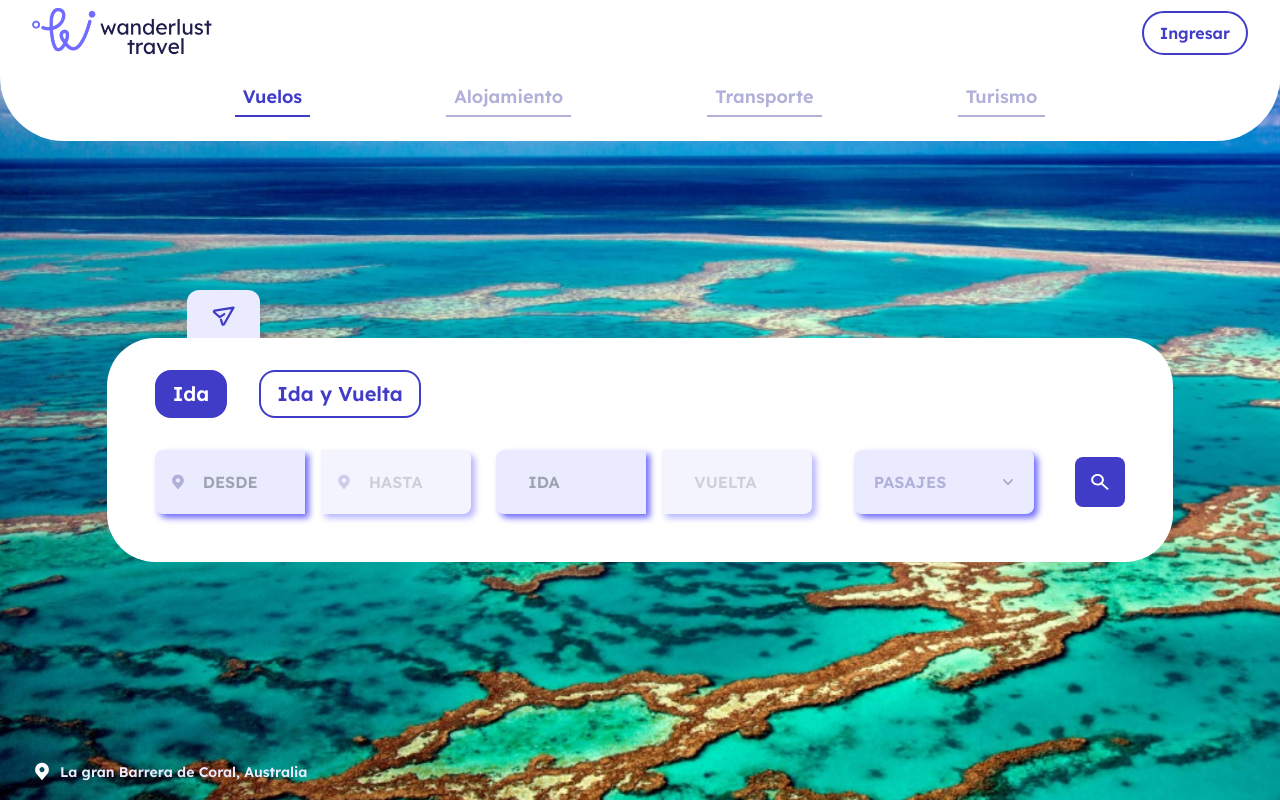
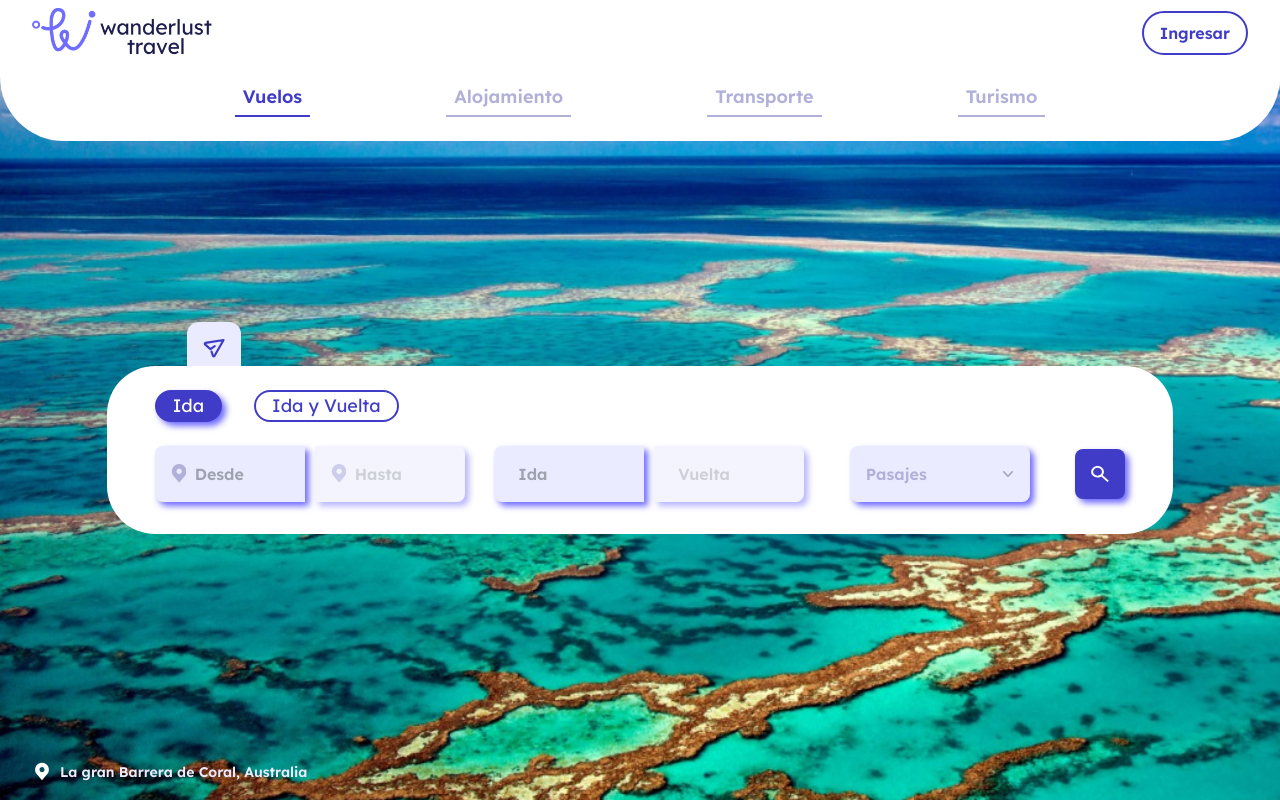
Before and after one commit to Slisandro/wanderlust_frontend, a Next.js app: page / in a window 1280 px wide. Built offline with nearby package versions, Linux system fonts and the light colour scheme.

Commit message:
styles in flights menu

```diff
--- a/src/modules/vuelos/components/airplane-chip-component.tsx
+++ b/src/modules/vuelos/components/airplane-chip-component.tsx
@@ -2,8 +2,8 @@ import React from 'react'
 
 function AirplaneChipComponent() {
     return (
-        <div className="absolute top-[-3rem] left-20 bg-[#EBEBFF] h-[5rem] z-0 rounded-xl px-6 pt-4">
-            <svg width="25" height="20" viewBox="0 0 31 27" fill="none" xmlns="http://www.w3.org/2000/svg">
+        <div className="absolute top-[-2.75rem] left-20 bg-[#EBEBFF] h-[5rem] z-0 rounded-xl px-4 pt-4">
+            <svg width="22" height="20" viewBox="0 0 31 27" fill="none" xmlns="http://www.w3.org/2000/svg">
                 <path
                     d="M16.5474 10.8584L10.452 15.0718L2.82985 8.40268C2.78434 8.36476 2.74307 8.32204 2.70674 8.27528C2.17217 7.55043 2.63581 6.47102 3.57943 6.31964L29.0102 2.24363L16.2111 24.5936C15.7422 25.4141 14.5889 25.4737 14.0903 24.7436C14.0475 24.6772 14.0145 24.605 13.9923 24.5291L12.0664 18.5094"
                     stroke="#403CC7" strokeWidth="3" strokeLinecap="round" strokeLinejoin="round" />
--- a/src/modules/vuelos/components/count-people-dropdown-component.tsx
+++ b/src/modules/vuelos/components/count-people-dropdown-component.tsx
@@ -16,7 +16,7 @@ function CountDropdownPeopleComponent() {
             <button
                 type="button"
                 onClick={handleClick}
-                className="text-large font-[600] uppercase p-[1.25rem] bg-[#EBEBFF] w-[180px] shadow-default text-[#B0B0D9] font-semibold rounded-lg flex items-center justify-between"
+                className="text-large font-[600] p-4 bg-[#EBEBFF] w-[180px] shadow-default text-[#B0B0D9] font-semibold rounded-lg flex items-center justify-between"
                 id="menu-button"
                 aria-expanded="true"
                 aria-haspopup="true"
--- a/src/modules/vuelos/components/search-flights-component.tsx
+++ b/src/modules/vuelos/components/search-flights-component.tsx
@@ -9,44 +9,44 @@ function SearchFlightComponent() {
 
     return (
         <div className="w-full flex items-center justify-between">
-            <div className="flex gap-4">
+            <div className="flex gap-[10px]">
                 <InputComponent
                     Icon={
-                        <svg className="pointer-events-none absolute top-1/2 transform -translate-y-1/2 left-4" width="14" height="15" viewBox="0 0 22 28" fill="none" xmlns="http://www.w3.org/2000/svg">
+                        <svg className="pointer-events-none absolute top-1/2 transform -translate-y-1/2 left-4" width="15" height="20" viewBox="0 0 20 30" fill="none" xmlns="http://www.w3.org/2000/svg">
                             <path d="M11 0C8.08369 0.00344047 5.28779 1.16347 3.22564 3.22563C1.16348 5.28778 0.00345217 8.08367 1.17029e-05 11C-0.00348119 13.3832 0.774992 15.7018 2.21601 17.6C2.21601 17.6 2.51601 17.995 2.56501 18.052L11 28L19.439 18.047C19.483 17.994 19.784 17.6 19.784 17.6L19.785 17.597C21.2253 15.6996 22.0034 13.3821 22 11C21.9966 8.08367 20.8365 5.28778 18.7744 3.22563C16.7122 1.16347 13.9163 0.00344047 11 0ZM11 15C10.2089 15 9.43553 14.7654 8.77773 14.3259C8.11993 13.8864 7.60724 13.2616 7.30449 12.5307C7.00174 11.7998 6.92253 10.9956 7.07687 10.2196C7.23121 9.44372 7.61217 8.73098 8.17158 8.17157C8.73099 7.61216 9.44373 7.2312 10.2197 7.07686C10.9956 6.92252 11.7998 7.00173 12.5307 7.30448C13.2616 7.60723 13.8864 8.11992 14.3259 8.77772C14.7654 9.43552 15 10.2089 15 11C14.9987 12.0605 14.5768 13.0771 13.827 13.827C13.0771 14.5768 12.0605 14.9987 11 15Z" fill="#B0B0D9" />
                         </svg>
                     }
                     placeholder={"Desde"}
                     disabled={from}
                     styleContainer={"relative text-gray-400 focus-within:text-gray-600 flex items-center w-[150px]"}
-                    styleInput={"text-large font-[600] uppercase bg-[#EBEBFF] shadow-default text-[#B0B0D9] rounded-l-lg py-[1.25rem] pl-12 w-full"}
+                    styleInput={"text-md font-[600] bg-[#EBEBFF] shadow-default text-[#B0B0D9] rounded-l-lg py-4 pl-10 w-full outline-none"}
                 />
                 <InputComponent
                     Icon={
-                        <svg className="pointer-events-none absolute top-1/2 transform -translate-y-1/2 left-4" width="14" height="15" viewBox="0 0 22 28" fill="none" xmlns="http://www.w3.org/2000/svg">
+                        <svg className="pointer-events-none absolute top-1/2 transform -translate-y-1/2 left-4" width="15" height="20" viewBox="0 0 20 30" fill="none" xmlns="http://www.w3.org/2000/svg">
                             <path d="M11 0C8.08369 0.00344047 5.28779 1.16347 3.22564 3.22563C1.16348 5.28778 0.00345217 8.08367 1.17029e-05 11C-0.00348119 13.3832 0.774992 15.7018 2.21601 17.6C2.21601 17.6 2.51601 17.995 2.56501 18.052L11 28L19.439 18.047C19.483 17.994 19.784 17.6 19.784 17.6L19.785 17.597C21.2253 15.6996 22.0034 13.3821 22 11C21.9966 8.08367 20.8365 5.28778 18.7744 3.22563C16.7122 1.16347 13.9163 0.00344047 11 0ZM11 15C10.2089 15 9.43553 14.7654 8.77773 14.3259C8.11993 13.8864 7.60724 13.2616 7.30449 12.5307C7.00174 11.7998 6.92253 10.9956 7.07687 10.2196C7.23121 9.44372 7.61217 8.73098 8.17158 8.17157C8.73099 7.61216 9.44373 7.2312 10.2197 7.07686C10.9956 6.92252 11.7998 7.00173 12.5307 7.30448C13.2616 7.60723 13.8864 8.11992 14.3259 8.77772C14.7654 9.43552 15 10.2089 15 11C14.9987 12.0605 14.5768 13.0771 13.827 13.827C13.0771 14.5768 12.0605 14.9987 11 15Z" fill="#B0B0D9" />
                         </svg>
                     }
                     placeholder={"Hasta"}
                     disabled={to}
                     styleContainer={"relative text-gray-400 focus-within:text-gray-600 flex items-center w-[150px]"}
-                    styleInput={"text-large font-[600] uppercase bg-[#EBEBFF] shadow-default text-[#B0B0D9] rounded-r-lg py-[1.25rem] pl-12 w-full"}
+                    styleInput={"text-md bg-[#EBEBFF] font-[600] shadow-default text-[#B0B0D9] rounded-r-lg py-[1rem] pl-10 w-full outline-none"}
                 />
             </div>
-            <div className="flex gap-4">
+            <div className="flex gap-[10px]">
                 <InputComponent
                     placeholder={"Ida"}
                     disabled={from}
-                    styleInput={"text-large font-[600] uppercase bg-[#EBEBFF] shadow-default text-[#B0B0D9] rounded-l-lg py-[1.25rem] pl-8 w-[150px]"}
+                    styleInput={"text-large font-[600] bg-[#EBEBFF] shadow-default text-[#B0B0D9] rounded-l-lg py-4 pl-6 w-[150px] outline-none"}
                 />
                 <InputComponent
                     placeholder={"Vuelta"}
                     disabled={to}
-                    styleInput={"text-large font-[600] uppercase bg-[#EBEBFF] shadow-default text-[#B0B0D9] rounded-r-lg py-[1.25rem] pl-8 w-[150px]"}
+                    styleInput={"text-large font-[600] bg-[#EBEBFF] shadow-default text-[#B0B0D9] rounded-r-lg py-4 pl-6 w-[150px] outline-none"}
                 />
             </div>
             <CountDropdownPeopleComponent />
-            <button className="text-large font-[600] uppercase rounded-lg bg-primary p-4 rounded-lg text-white font-semibold">
+            <button className="text-large font-[600] rounded-lg bg-primary p-4 rounded-lg text-white font-semibold shadow-default">
                 <svg width="18" height="18" viewBox="0 0 39 36" fill="none" xmlns="http://www.w3.org/2000/svg">
                     <path d="M35.65 35.25L22.2625 23.175C21.2 23.9417 19.9781 24.5486 18.5969 24.9958C17.2156 25.4431 15.7458 25.6667 14.1875 25.6667C10.3271 25.6667 7.06025 24.4604 4.387 22.048C1.71375 19.6356 0.376417 16.689 0.375 13.2083C0.375 9.72639 1.71233 6.77983 4.387 4.36867C7.06167 1.9575 10.3285 0.751278 14.1875 0.75C18.0479 0.75 21.3148 1.95622 23.988 4.36867C26.6613 6.78111 27.9986 9.72767 28 13.2083C28 14.6139 27.7521 15.9396 27.2562 17.1854C26.7604 18.4312 26.0875 19.5333 25.2375 20.4917L38.625 32.5667L35.65 35.25ZM14.1875 21.8333C16.8438 21.8333 19.1019 20.9945 20.962 19.3167C22.8221 17.639 23.7514 15.6029 23.75 13.2083C23.75 10.8125 22.82 8.77572 20.9599 7.098C19.0998 5.42028 16.8423 4.58206 14.1875 4.58333C11.5312 4.58333 9.27308 5.42219 7.413 7.09992C5.55292 8.77764 4.62358 10.8138 4.625 13.2083C4.625 15.6042 5.55504 17.6409 7.41513 19.3187C9.27521 20.9964 11.5327 21.8346 14.1875 21.8333Z" fill="white" />
                 </svg>
--- a/src/modules/vuelos/components/select-type-flight-component.tsx
+++ b/src/modules/vuelos/components/select-type-flight-component.tsx
@@ -12,7 +12,7 @@ export default function TypeFlightsComponent() {
                 id={"Ida"}
                 key={0}
                 onClick={handleType}
-                className={type === "Ida" ? "border-[2px] font-[600] border-primary text-xl bg-primary rounded-2xl px-4 py-2 text-white" : "border-[2px] font-[600] border-primary text-xl rounded-2xl px-4 py-2 text-primary"}
+                className={type === "Ida" ? "border-[2px] border-primary text-lg bg-primary rounded-2xl px-4 text-white shadow-default" : "border-[2px] border-primary text-lg rounded-2xl px-4 text-primary"}
             >
                 Ida
             </button>
@@ -20,7 +20,7 @@ export default function TypeFlightsComponent() {
                 id={"Ida y Vuelta"}
                 key={1}
                 onClick={handleType}
-                className={type === "Ida y Vuelta" ? "border-[2px] font-[600] border-primary text-xl bg-primary rounded-2xl px-4 py-2 text-white" : "border-[2px] font-[600] border-primary text-xl rounded-2xl px-4 py-2 text-primary"}
+                className={type === "Ida y Vuelta" ? "border-[2px] border-primary text-lg bg-primary rounded-2xl px-4 text-white shadow-default" : "border-[2px] border-primary text-lg rounded-2xl px-4 text-primary"}
             >
                 Ida y Vuelta
             </button>
--- a/src/modules/vuelos/components/submenu-flights-component.tsx
+++ b/src/modules/vuelos/components/submenu-flights-component.tsx
@@ -1,11 +1,10 @@
 import SearchFlightComponent from './search-flights-component';
 import TypeFlightsComponent from './select-type-flight-component';
-import SwitchTypeFlightComponent from './switch-type-flight-component';
 
 function SubMenuFlightComponent() {
   return (
     <div
-      className="relative bg-white px-12 pt-8 pb-12 flex flex-col gap-8 rounded-[3rem] z-10 w-full mx-auto"
+      className="relative bg-white px-12 py-8 pt-6 flex flex-col gap-6 rounded-[3rem] z-10 w-full mx-auto"
       style={{ zIndex: 10 }}
     >
       {/* switch type flights */}
```
